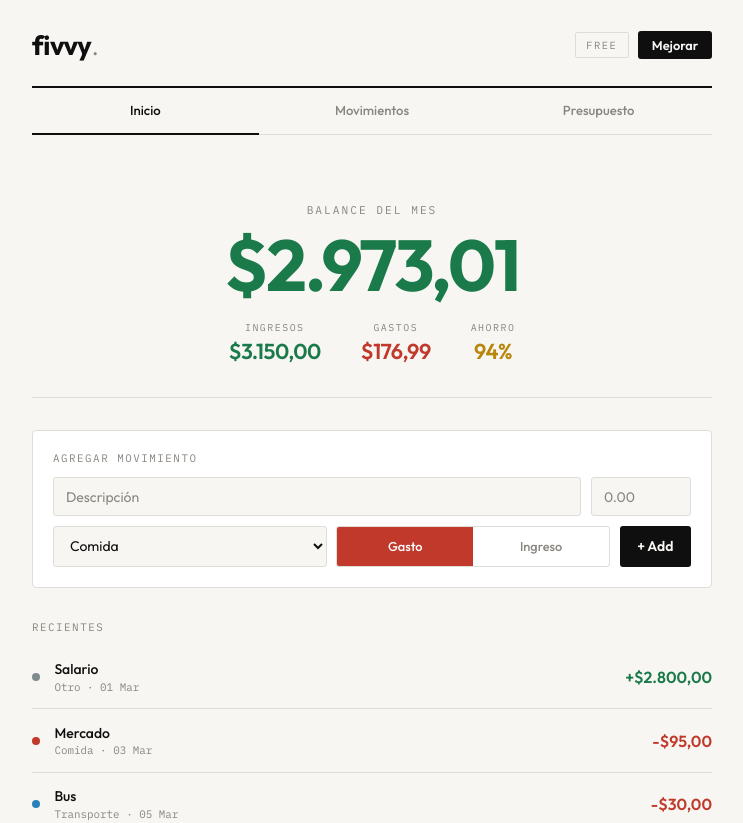
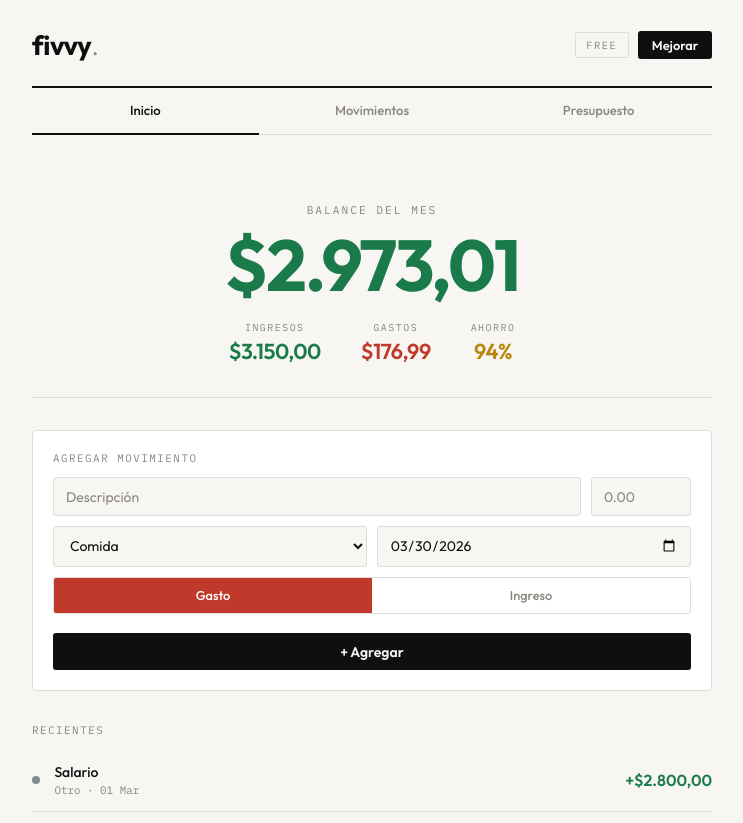
Before and after one commit to Jvier16/Fivvy, a React (Vite) app: page / in a window 1280 px wide. Shown: the top 823 px of the page, without its empty margins (268-1011 px from the left). Built offline with nearby package versions, Linux system fonts and the light colour scheme.

Commit message:
Add files via upload

```diff
--- a/src/App.jsx
+++ b/src/App.jsx
@@ -38,8 +38,6 @@ body{background:var(--paper);color:var(--ink);font-family:var(--font);min-height
 .stat-val{font-family:var(--font);font-weight:600;font-size:1.35rem;letter-spacing:-.5px}
 .form-card{background:var(--card);border:1px solid var(--line);border-radius:4px;padding:1.25rem;margin-bottom:2rem}
 .form-lbl{font-family:var(--mono);font-size:.68rem;letter-spacing:1.5px;text-transform:uppercase;color:var(--muted);margin-bottom:.75rem}
-.row1{display:grid;grid-template-columns:1fr 100px;gap:.6rem;margin-bottom:.6rem}
-.row2{display:grid;grid-template-columns:1fr 1fr auto;gap:.6rem}
 .inp{width:100%;background:var(--paper);border:1px solid var(--line);border-radius:3px;padding:.6rem .75rem;font-family:var(--font);font-size:.875rem;color:var(--ink);outline:none;transition:border-color .15s}
 .inp:focus{border-color:var(--ink)}
 .inp::placeholder{color:var(--muted)}
@@ -48,7 +46,7 @@ body{background:var(--paper);color:var(--ink);font-family:var(--font);min-height
 .seg button{flex:1;padding:.6rem;border:none;background:none;font-family:var(--font);font-size:.8rem;font-weight:500;color:var(--muted);cursor:pointer;transition:all .15s}
 .seg button.exp{background:var(--red);color:#fff}
 .seg button.inc{background:var(--green);color:#fff}
-.add-btn{background:var(--ink);color:var(--paper);border:none;border-radius:3px;padding:.6rem 1.1rem;font-family:var(--font);font-size:.875rem;font-weight:600;cursor:pointer;white-space:nowrap}
+.add-btn{background:var(--ink);color:var(--paper);border:none;border-radius:3px;padding:.6rem 1.1rem;font-family:var(--font);font-size:.875rem;font-weight:600;cursor:pointer;white-space:nowrap;width:100%;margin-top:.6rem}
 .sec-lbl{font-family:var(--mono);font-size:.68rem;letter-spacing:1.5px;text-transform:uppercase;color:var(--muted);margin-bottom:.75rem}
 .tx-list{display:flex;flex-direction:column}
 .tx{display:flex;align-items:center;gap:.9rem;padding:.9rem 0;border-bottom:1px solid var(--line)}
@@ -113,9 +111,6 @@ body{background:var(--paper);color:var(--ink);font-family:var(--font);min-height
 @keyframes rot{to{transform:rotate(360deg)}}
 @keyframes po{from{transform:scale(.3);opacity:0}to{transform:scale(1);opacity:1}}
 @media(max-width:480px){
-  .row1{grid-template-columns:1fr}
-  .row2{grid-template-columns:1fr 1fr}
-  .add-btn{grid-column:1/-1}
   .plans{grid-template-columns:1fr}
   .hero-sub{gap:1.5rem}
 }
@@ -141,48 +136,52 @@ const SEED = [
 const fmt = n => "$" + Math.abs(n).toLocaleString("es-EC",{minimumFractionDigits:2,maximumFractionDigits:2});
 const catColor = c => CATS[c] ?? "#7f8c8d";
 const isConfigured = url => !url.includes("TU_");
+const todayISO = () => new Date().toISOString().split("T")[0];
+const fmtDate = iso => new Date(iso + "T12:00:00").toLocaleDateString("es-EC",{day:"2-digit",month:"short"});
 
-// localStorage helpers
 const save = (key, val) => { try { localStorage.setItem(key, JSON.stringify(val)); } catch(e) {} };
 const load = (key, def)  => { try { const v = localStorage.getItem(key); return v !== null ? JSON.parse(v) : def; } catch(e) { return def; } };
 
-// ── ADD FORM — fuera del App para evitar el bug del teclado ───────
+// ── ADD FORM ──────────────────────────────────────────────────────
 function AddForm({ form, setForm, onAdd }) {
   return (
     <div className="form-card">
       <div className="form-lbl">Agregar movimiento</div>
-      <div className="row1">
-        <input
-          className="inp"
-          placeholder="Descripción"
+
+      <div style={{display:"grid",gridTemplateColumns:"1fr 100px",gap:".6rem",marginBottom:".6rem"}}>
+        <input className="inp" placeholder="Descripción"
           value={form.name}
           onChange={e => setForm(f => ({...f, name: e.target.value}))}
           onKeyDown={e => e.key === "Enter" && onAdd()}
         />
-        <input
-          className="inp"
-          type="number"
-          placeholder="0.00"
+        <input className="inp" type="number" placeholder="0.00"
           value={form.amount}
           onChange={e => setForm(f => ({...f, amount: e.target.value}))}
           onKeyDown={e => e.key === "Enter" && onAdd()}
         />
       </div>
-      <div className="row2">
+
+      <div style={{display:"grid",gridTemplateColumns:"1fr 1fr",gap:".6rem",marginBottom:".6rem"}}>
         <select className="inp" value={form.cat} onChange={e => setForm(f => ({...f, cat: e.target.value}))}>
           {Object.keys(CATS).map(c => <option key={c}>{c}</option>)}
         </select>
-        <div className="seg">
-          <button className={form.type === "e" ? "exp" : ""} onClick={() => setForm(f => ({...f, type: "e"}))}>Gasto</button>
-          <button className={form.type === "i" ? "inc" : ""} onClick={() => setForm(f => ({...f, type: "i"}))}>Ingreso</button>
-        </div>
-        <button className="add-btn" onClick={onAdd}>+ Add</button>
+        <input className="inp" type="date"
+          value={form.date}
+          onChange={e => setForm(f => ({...f, date: e.target.value}))}
+        />
       </div>
+
+      <div className="seg" style={{marginBottom:".6rem"}}>
+        <button className={form.type === "e" ? "exp" : ""} onClick={() => setForm(f => ({...f, type: "e"}))}>Gasto</button>
+        <button className={form.type === "i" ? "inc" : ""} onClick={() => setForm(f => ({...f, type: "i"}))}>Ingreso</button>
+      </div>
+
+      <button className="add-btn" onClick={onAdd}>+ Agregar</button>
     </div>
   );
 }
 
-// ── TX ROW — fuera del App ────────────────────────────────────────
+// ── TX ROW ────────────────────────────────────────────────────────
 function TxRow({ t, showDel, onDel }) {
   return (
     <div className="tx">
@@ -199,7 +198,7 @@ function TxRow({ t, showDel, onDel }) {
   );
 }
 
-// ── UPGRADE MODAL — fuera del App ────────────────────────────────
+// ── UPGRADE MODAL ─────────────────────────────────────────────────
 function UpgradeModal({ onClose, onSuccess }) {
   const [billing, setBilling] = useState("monthly");
   const [plan,    setPlan]    = useState("pro");
@@ -222,7 +221,7 @@ function UpgradeModal({ onClose, onSuccess }) {
       <div className="modal" onClick={e => e.stopPropagation()}>
 
         {step === "pick" && <>
-          <div style={{fontFamily:"var(--font)",fontWeight:700,fontSize:"1.45rem",marginBottom:".3rem"}}>Hazte Pro</div>
+          <div style={{fontWeight:700,fontSize:"1.45rem",marginBottom:".3rem"}}>Hazte Pro</div>
           <div style={{fontSize:".82rem",color:"var(--muted)",marginBottom:"1.25rem",lineHeight:1.5}}>Sin contratos · cancela cuando quieras</div>
           <div className="btoggle">
             <button className={billing === "monthly" ? "on" : ""} onClick={() => setBilling("monthly")}>Mensual</button>
@@ -264,7 +263,7 @@ function UpgradeModal({ onClose, onSuccess }) {
         {step === "confirm" && <>
           <div style={{display:"flex",alignItems:"center",marginBottom:"1.25rem"}}>
             <button className="back-btn" onClick={() => setStep("pick")}>← Volver</button>
-            <div style={{fontFamily:"var(--font)",fontWeight:700,fontSize:"1.3rem"}}>Confirmar pago</div>
+            <div style={{fontWeight:700,fontSize:"1.3rem"}}>Confirmar pago</div>
           </div>
           {!ok && (
             <div style={{background:"#fff8e1",border:"1px solid #ffe082",borderRadius:"3px",padding:".7rem .9rem",marginBottom:".85rem",fontSize:".76rem",lineHeight:1.5}}>
@@ -327,7 +326,7 @@ export default function App() {
   const [txs,    setTxs]    = useState(() => load("fivvy_txs", SEED));
   const [nextId, setNextId] = useState(() => load("fivvy_nextid", 7));
   const [modal,  setModal]  = useState(false);
-  const [form,   setForm]   = useState({name:"", amount:"", cat:"Comida", type:"e"});
+  const [form,   setForm]   = useState({name:"", amount:"", cat:"Comida", type:"e", date: todayISO()});
 
   useEffect(() => { save("fivvy_txs",    txs);    }, [txs]);
   useEffect(() => { save("fivvy_pro",    isPro);  }, [isPro]);
@@ -342,10 +341,10 @@ export default function App() {
     const amount = form.type === "e"
       ? -Math.abs(parseFloat(form.amount))
       :  Math.abs(parseFloat(form.amount));
-    const today = new Date().toLocaleDateString("es-EC",{day:"2-digit",month:"short"});
-    setTxs(p => [{id:nextId, name:form.name, cat:form.cat, amount, date:today, type:form.type}, ...p]);
+    const date = form.date ? fmtDate(form.date) : fmtDate(todayISO());
+    setTxs(p => [{id:nextId, name:form.name, cat:form.cat, amount, date, type:form.type}, ...p]);
     setNextId(n => n + 1);
-    setForm(f => ({...f, name:"", amount:""}));
+    setForm(f => ({...f, name:"", amount:"", date: todayISO()}));
   }, [form, nextId]);
 
   const delTx = useCallback(id => setTxs(p => p.filter(t => t.id !== id)), []);
```
